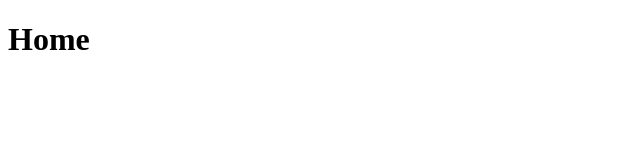
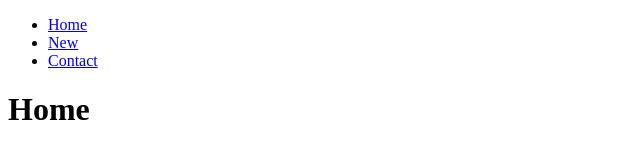
Before and after one commit to thaytoanlaptrinh/do-an, a plain HTML site: page index.html in a window 1280 px wide. Shown: the whole page, without its empty margins (0-640 px from the left). Drawn offline with Linux system fonts and the light colour scheme.

Commit message:
edit link

```diff
--- a/index.html
+++ b/index.html
@@ -9,6 +9,17 @@
 </head>
 
 <body>
+    <ul>
+        <li>
+            <a href="./index.html">Home</a>
+        </li>
+        <li>
+            <a href="./new.html">New</a>
+        </li>
+        <li>
+            <a href="./contact.html">Contact</a>
+        </li>
+    </ul>
     <h1>Home</h1>
 </body>
 
```
